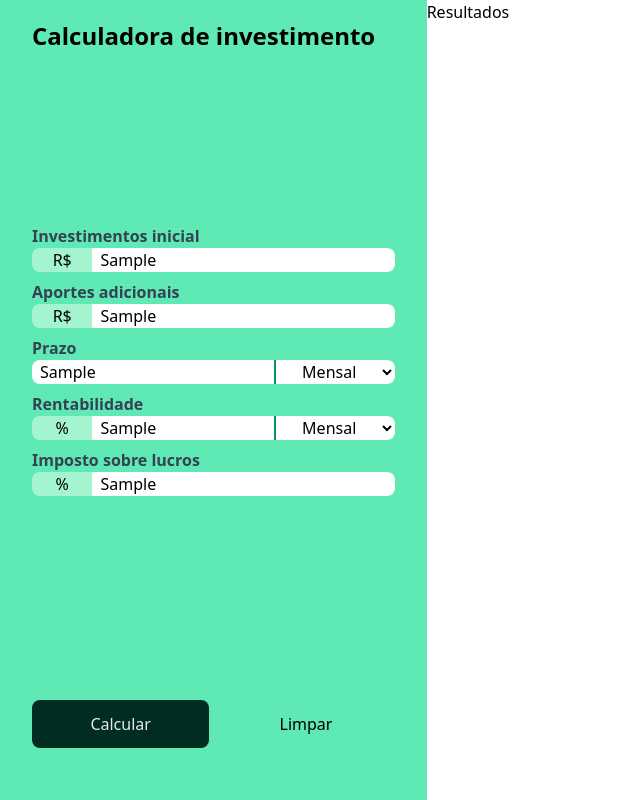
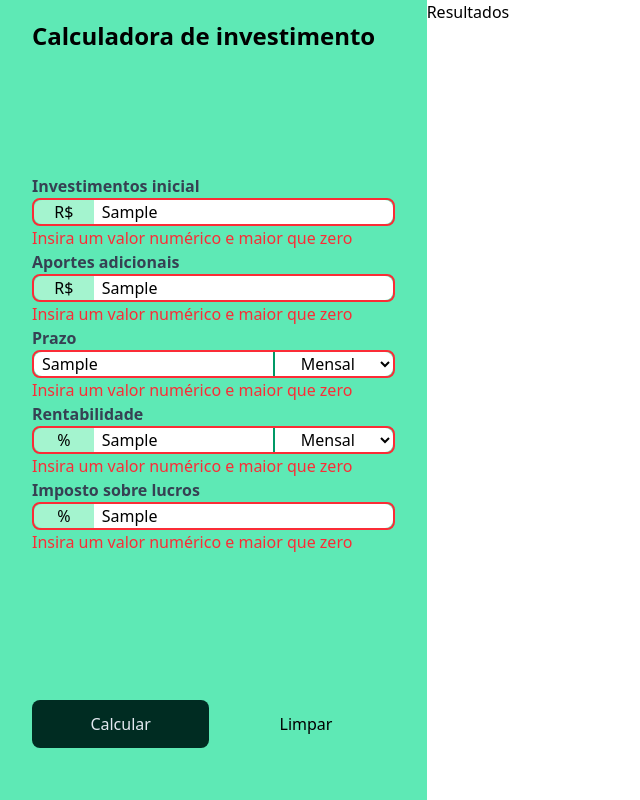
Before and after one commit to LucasPereira1212/ProjetoCalculadoraInvestimento, a website built with Vite: page index.html in a window 1280 px wide. Both pictures are taken after typing "Sample", "Sample", "Sample", "Sample", "Sample" into the empty fields and a click on the button "Calcular". Shown: the whole page, without its empty margins (0-640 px from the left). Built offline with nearby package versions, Linux system fonts and the light colour scheme.

Commit message:
Aplicado validação para input que não forem textos e que o numéro seja menor que zero

```diff
--- a/index.html
+++ b/index.html
@@ -13,7 +13,7 @@
     >
       <h1 class="text-2xl font-bold px-6">Calculadora de investimento</h1>
       <form id="investment-form" class="w-full">
-        <div class="flex w-full flex-col px-6 my-2">
+        <div class="flex w-full flex-col px-6 my-2 h-[4.25rem]">
           <label for="starting-amount" class="font-bold text-gray-700"
             >Investimentos inicial</label
           >
@@ -30,10 +30,11 @@
               id="starting-amount"
               placeholder="0.00"
               required
+              name="starting-amount"
             />
           </div>
         </div>
-        <div class="flex w-full flex-col px-6 my-2">
+        <div class="flex w-full flex-col px-6 my-2 h-[4.25rem]">
           <label for="additional-contribution" class="font-bold text-gray-700"
             >Aportes adicionais</label
           >
@@ -49,10 +50,11 @@
               class="w-5/6 bg-white rounded-r-lg px-2"
               id="additional-contribution"
               placeholder="0.00"
+              name="additional-contribution"
             />
           </div>
         </div>
-        <div class="flex w-full flex-col px-6 my-2">
+        <div class="flex w-full flex-col px-6 my-2 h-[4.25rem]">
           <label for="time-amount" class="font-bold text-gray-700">Prazo</label>
           <div class="flex">
             <input
@@ -61,6 +63,7 @@
               id="time-amount"
               placeholder="0"
               required
+              name="time-amount"
             />
             <select
               name=""
@@ -72,7 +75,7 @@
             </select>
           </div>
         </div>
-        <div class="flex w-full flex-col px-6 my-2">
+        <div class="flex w-full flex-col px-6 my-2 h-[4.25rem]">
           <label for="return-rate" class="font-bold text-gray-700"
             >Rentabilidade</label
           >
@@ -89,6 +92,7 @@
               id="return-rate"
               placeholder="0"
               required
+              name="return-rate"
             />
             <select
               name=""
@@ -101,7 +105,7 @@
           </div>
         </div>
 
-        <div class="flex w-full flex-col px-6 my-2">
+        <div class="flex w-full flex-col px-6 my-2 h-[4.25rem]">
           <label for="tex-rate" class="font-bold text-gray-700"
             >Imposto sobre lucros</label
           >
@@ -118,6 +122,7 @@
               id="tex-rate"
               placeholder="0"
               required
+              name="tex-rate"
             />
           </div>
         </div>
--- a/main.js
+++ b/main.js
@@ -5,16 +5,21 @@ const form = document.getElementById("investment-form");
 function renderProgression(event) {
   event.preventDefault();
   const startingAmount = Number(
-    document.getElementById("starting-amount").value
+    document.getElementById("starting-amount").value.replace(",", ".")
   );
   const additionalContribution = Number(
-    document.getElementById("additional-contribution").value
+    document.getElementById("additional-contribution").value.replace(",", ".")
   );
   const timeAmount = Number(document.getElementById("time-amount").value);
   const timeAmountPeriod = document.getElementById("time-amount-period").value;
-  const returnRate = Number(document.getElementById("return-rate").value);
+  const returnRate = Number(
+    document.getElementById("return-rate").value
+  ).replace(",", ".");
   const returnRatePeriod = document.getElementById("evaluation-period").value;
-  const taxRate = Number(document.getElementById("tex-rate").value);
+  const taxRate = Number(document.getElementById("tex-rate").value).replace(
+    ",",
+    "."
+  );
 
   const returnsArray = generateReturnArray(
     startingAmount,
@@ -28,4 +33,31 @@ function renderProgression(event) {
   console.log(returnsArray);
 }
 
+function validateInput(event) {
+  if (event.target.value === "") {
+    return;
+  }
+
+  const { parentElement } = event.target;
+  const grandParentElement = event.target.parentElement.parentElement;
+  const inputValue = event.target.value.replace(",", ".");
+
+  if (isNaN(inputValue) || Number(inputValue) <= 0) {
+    const errorTextElement = document.createElement("p");
+    errorTextElement.classList.add("text-red-500");
+    errorTextElement.innerText = "Insira um valor numérico e maior que zero";
+
+    parentElement.classList.add("border-2");
+    parentElement.classList.add("border-red-500");
+    parentElement.classList.add("rounded-lg");
+    grandParentElement.appendChild(errorTextElement);
+  }
+}
+
+for (const formElement of form) {
+  if (formElement.tagName === "INPUT" && formElement.hasAttribute("name")) {
+    formElement.addEventListener("blur", validateInput);
+  }
+}
+
 form.addEventListener("submit", renderProgression);
```
